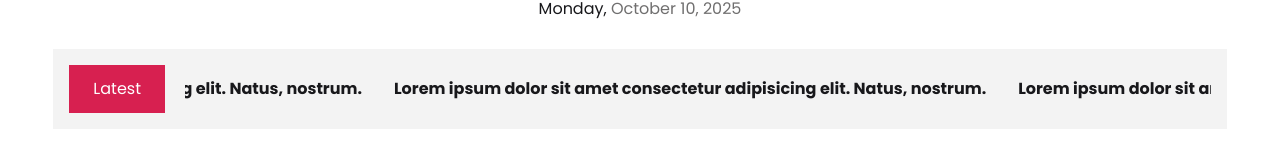
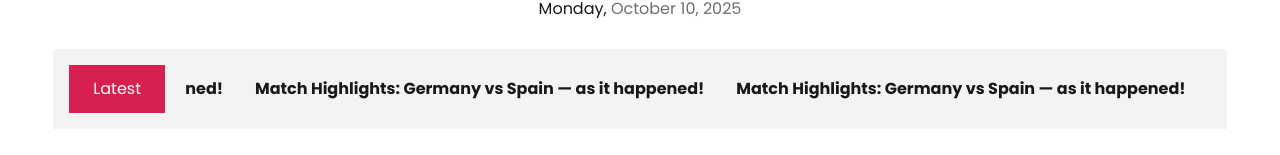
Before and after one commit to MdRehanAli/the-daily-news, a React (Vite) app: page /category/0 in a window 1280 px wide. Shown: the part 151-306 px from the top of the page. Built offline with nearby package versions, Linux system fonts and the light colour scheme; no server answers.

Commit message:
data added

```diff
--- a/src/components/LatestNews/LatestNews.jsx
+++ b/src/components/LatestNews/LatestNews.jsx
@@ -6,9 +6,9 @@ const LatestNews = () => {
         <div className='flex items-center gap-5 bg-base-200 p-4 '>
             <p className='text-base-100 bg-secondary px-6 py-3'>Latest</p>
             <Marquee pauseOnHover speed={60}>
-                <p className='font-bold'>Lorem ipsum dolor sit amet consectetur adipisicing elit. Natus, nostrum.</p>
-                <p className='font-bold  px-8'>Lorem ipsum dolor sit amet consectetur adipisicing elit. Natus, nostrum.</p>
-                <p className='font-bold pr-8'>Lorem ipsum dolor sit amet consectetur adipisicing elit. Natus, nostrum.</p>
+                <p className='font-bold'>Match Highlights: Argentina vs Brazil — as it happened! </p>
+                <p className='font-bold  px-8'>Match Highlights: Germany vs Spain — as it happened! </p>
+                <p className='font-bold pr-8'>Match Highlights: Germany vs Spain — as it happened! </p>
             </Marquee>
         </div>
     );
```
